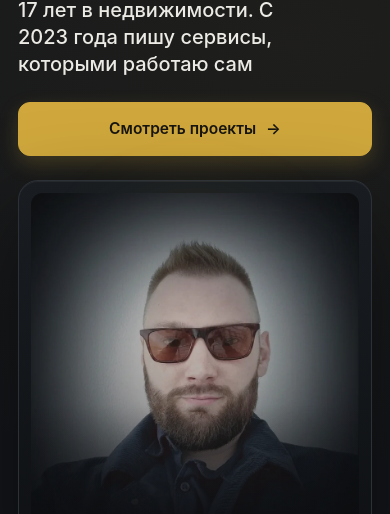
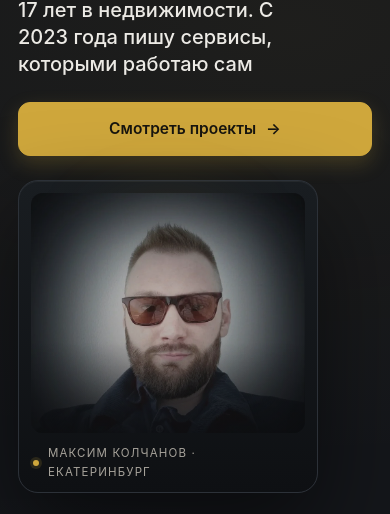
Before and after one commit to Maksim-Kolchanov/maksim-kolchanov.github.io, a plain HTML site: page index.html in a window 390 px wide. Shown: the part 317-831 px from the top of the page. Drawn offline with Linux system fonts and the light colour scheme.

Commit message:
Первый экран: портрет компактной карточкой 400px на ПК и 300px на телефоне, текст шире

```diff
--- a/assets/style.css
+++ b/assets/style.css
@@ -94,18 +94,18 @@ a:focus-visible { outline: 2px solid var(--accent); outline-offset: 3px; }
     radial-gradient(1150px 620px at 76% 22%, rgba(207, 167, 60, 0.055), transparent 70%),
     radial-gradient(900px 520px at 8% 86%, rgba(126, 137, 150, 0.055), transparent 72%);
 }
-/* сетка: лицо справа на всю высоту, на телефоне — сразу под именем */
+/* сетка: текст шире, портрет — компактная карточка справа; на телефоне под именем */
 .hero-grid {
   display: grid;
-  grid-template-columns: 1.02fr 0.98fr;
+  grid-template-columns: minmax(0, 1.25fr) minmax(280px, 0.75fr);
   grid-template-areas: "head portrait" "body portrait";
   grid-template-rows: auto 1fr;
-  column-gap: var(--s6); row-gap: var(--s3);
+  column-gap: var(--s5); row-gap: var(--s3);
   align-items: start;
 }
 .hero-head { grid-area: head; min-width: 0; padding-top: var(--s2); }
 .hero-body { grid-area: body; min-width: 0; }
-.hero-grid .portrait { grid-area: portrait; align-self: center; }
+.hero-grid .portrait { grid-area: portrait; align-self: center; justify-self: end; width: 100%; max-width: 400px; }
 
 .eyebrow {
   display: flex; flex-wrap: wrap; align-items: center; gap: var(--s1) var(--s2);
@@ -160,7 +160,7 @@ h1.name {
   filter: blur(30px); pointer-events: none;
 }
 .portrait-inner, .workspace-inner { position: relative; border-radius: 12px; overflow: hidden; }
-.portrait-inner img { width: 100%; height: auto; }
+.portrait-inner img { width: 100%; height: auto; aspect-ratio: 4 / 5; object-fit: cover; object-position: center 20%; }
 .workspace-inner img { width: 100%; height: clamp(190px, 26vw, 320px); object-fit: cover; }
 /* виньетка: край снимка темнее своего фона — шва к паспарту не видно */
 .portrait-inner::before, .workspace-inner::before {
@@ -468,7 +468,7 @@ footer { padding: var(--s5) 0; border-top: 1px solid var(--line-soft); }
     grid-template-rows: auto auto auto;
     row-gap: var(--s3);
   }
-  .portrait { max-width: 100%; margin-top: 0; }
+  .hero-grid .portrait { max-width: 380px; margin-top: 0; justify-self: start; }
   .metrics-grid { grid-template-columns: repeat(2, 1fr); }
   .metric:nth-child(3) { padding-left: 0; border-left: none; }
   .metric:nth-child(n+3) { border-top: 1px solid var(--line-soft); }
@@ -489,9 +489,9 @@ footer { padding: var(--s5) 0; border-top: 1px solid var(--line-soft); }
   .tagline { font-size: 20px; }
   .eyebrow { font-size: 11.5px; letter-spacing: 0.1em; }
   .wrap { width: calc(100% - 36px); }
-  /* фото компактнее: было почти 500 px в высоту */
-  .portrait { max-width: 100%; }
-  .portrait-inner img { aspect-ratio: 4 / 5; object-fit: cover; object-position: center 22%; height: 340px; }
+  /* фото компактнее: на телефоне это визитка, а не постер */
+  .hero-grid .portrait { max-width: 300px; }
+  .portrait-inner img { height: 240px; object-position: center 22%; }
   .portrait figcaption { font-size: 11.5px; }
   /* метрики в две колонки вместо четырёх строк */
   .metrics-grid { grid-template-columns: 1fr 1fr; }
```
